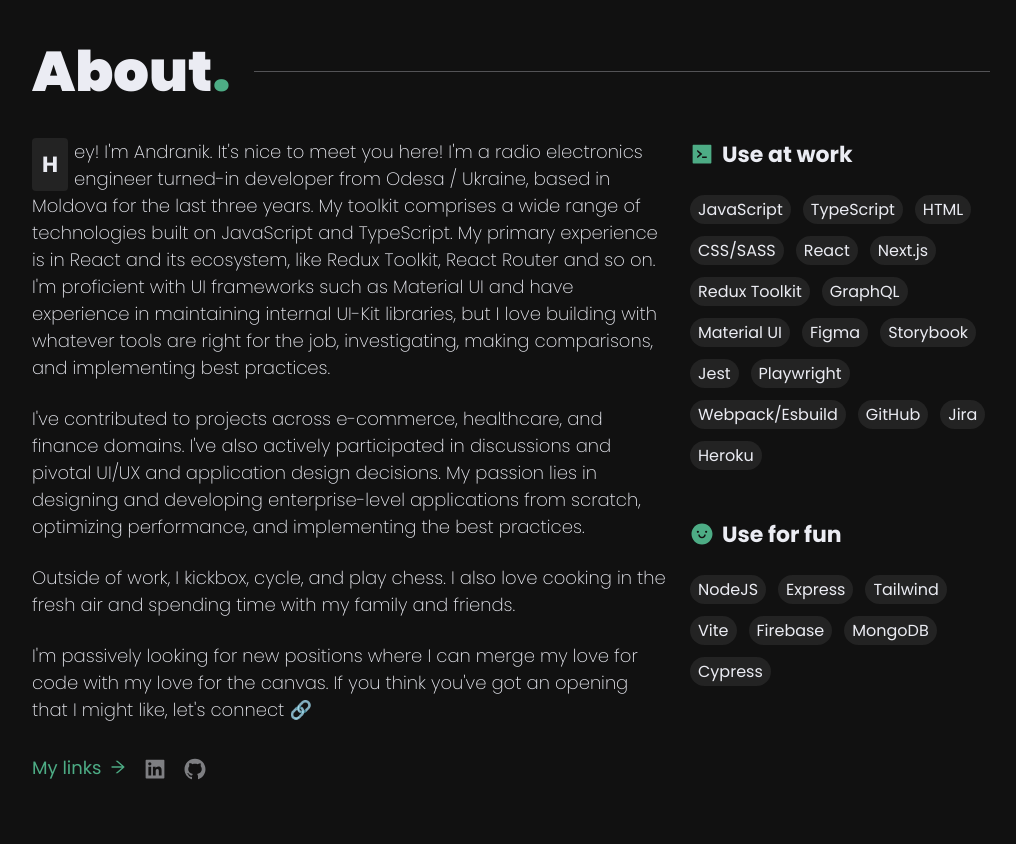
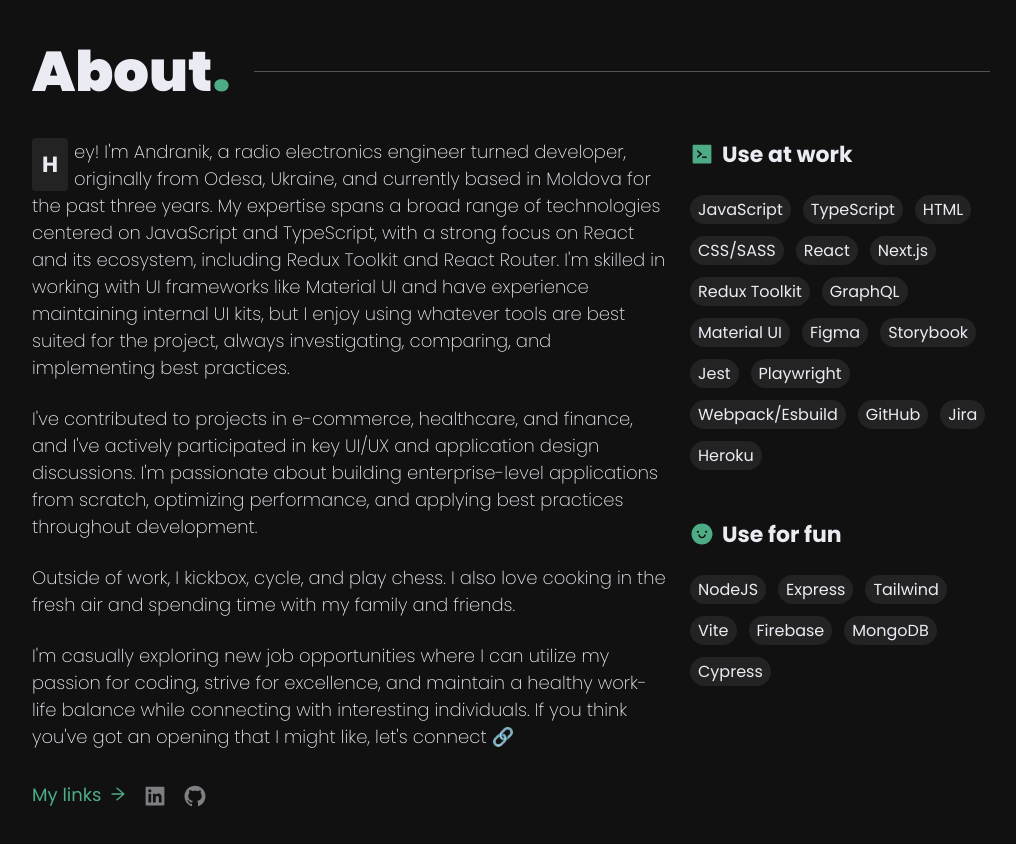
Before and after one commit to andranik-ss/portfolio, a Next.js app: page / in a window 1280 px wide. Shown: the part 900-1744 px from the top of the page, without its empty margins (189-1205 px from the left). Built offline with nearby package versions, Linux system fonts and the light colour scheme.

Commit message:
update about section

```diff
--- a/components/home/about/About.tsx
+++ b/components/home/about/About.tsx
@@ -13,20 +13,20 @@
         <div>
           <Reveal>
             <p className={`${styles.aboutText} ${styles.highlightFirstLetter}`}>
-              Hey! I&apos;m Andranik. It&apos;s nice to meet you here! I&apos;m a radio electronics engineer turned-in
-              developer from Odesa / Ukraine, based in Moldova for the last three years. My toolkit comprises a wide
-              range of technologies built on JavaScript and TypeScript. My primary experience is in React and its
-              ecosystem, like Redux Toolkit, React Router and so on. I&apos;m proficient with UI frameworks such as
-              Material UI and have experience in maintaining internal UI-Kit libraries, but I love building with
-              whatever tools are right for the job, investigating, making comparisons, and implementing best practices.
+              Hey! I&apos;m Andranik, a radio electronics engineer turned developer, originally from Odesa, Ukraine, and
+              currently based in Moldova for the past three years. My expertise spans a broad range of technologies
+              centered on JavaScript and TypeScript, with a strong focus on React and its ecosystem, including Redux
+              Toolkit and React Router. I&apos;m skilled in working with UI frameworks like Material UI and have
+              experience maintaining internal UI kits, but I enjoy using whatever tools are best suited for the project,
+              always investigating, comparing, and implementing best practices.
             </p>
           </Reveal>
           <Reveal>
             <p className={styles.aboutText}>
-              I&apos;ve contributed to projects across e-commerce, healthcare, and finance domains. I&apos;ve also actively
-              participated in discussions and pivotal UI/UX and application design decisions. My passion lies in
-              designing and developing enterprise-level applications from scratch, optimizing performance, and
-              implementing the best practices.
+              I&apos;ve contributed to projects in e-commerce, healthcare, and finance, and I&apos;ve actively
+              participated in key UI/UX and application design discussions. I&apos;m passionate about building
+              enterprise-level applications from scratch, optimizing performance, and applying best practices throughout
+              development.
             </p>
           </Reveal>
           <Reveal>
@@ -37,8 +37,9 @@
           </Reveal>
           <Reveal>
             <p className={styles.aboutText}>
-              I&apos;m passively looking for new positions where I can merge my love for code with my love for the
-              canvas. If you think you&apos;ve got an opening that I might like, let&apos;s connect 🔗
+              I&apos;m casually exploring new job opportunities where I can utilize my passion for coding, strive for
+              excellence, and maintain a healthy work-life balance while connecting with interesting individuals. If you
+              think you&apos;ve got an opening that I might like, let&apos;s connect 🔗
             </p>
           </Reveal>
           <Reveal>
```
